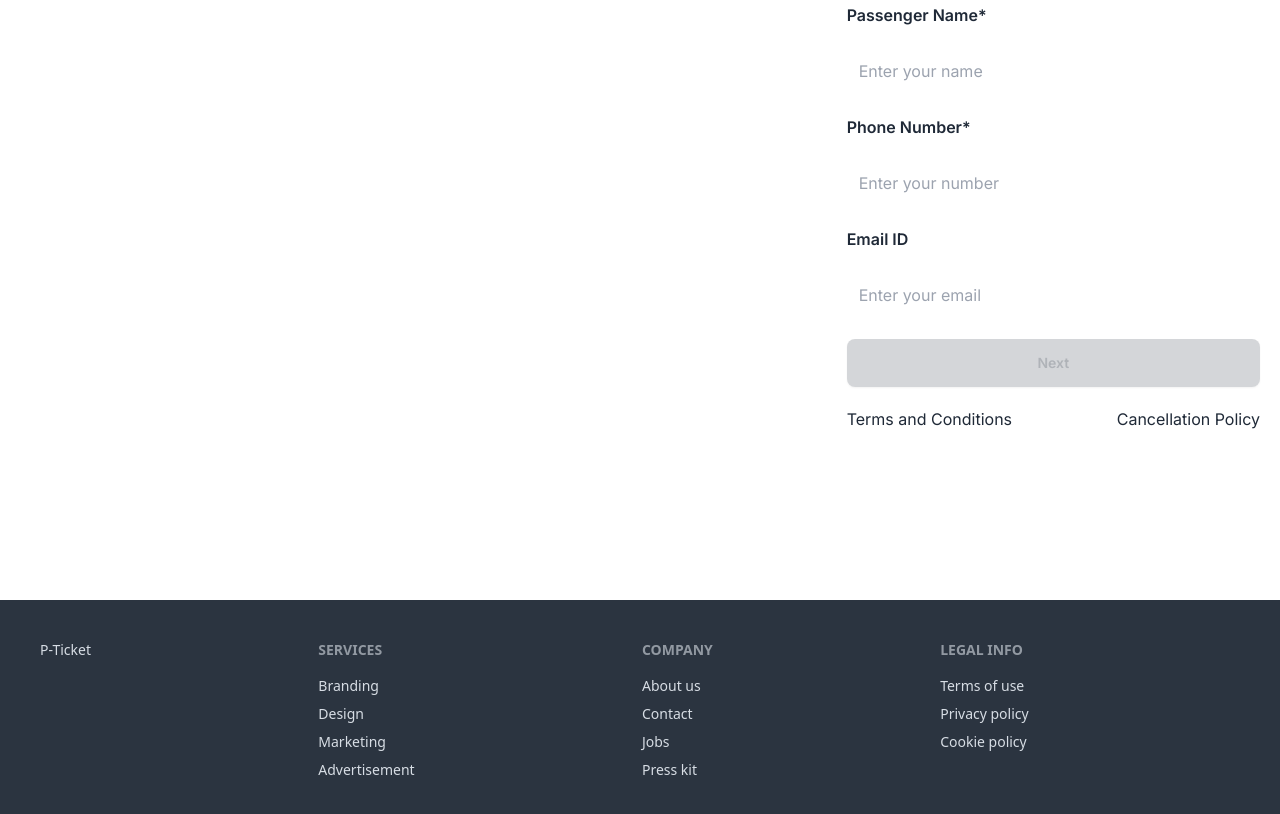
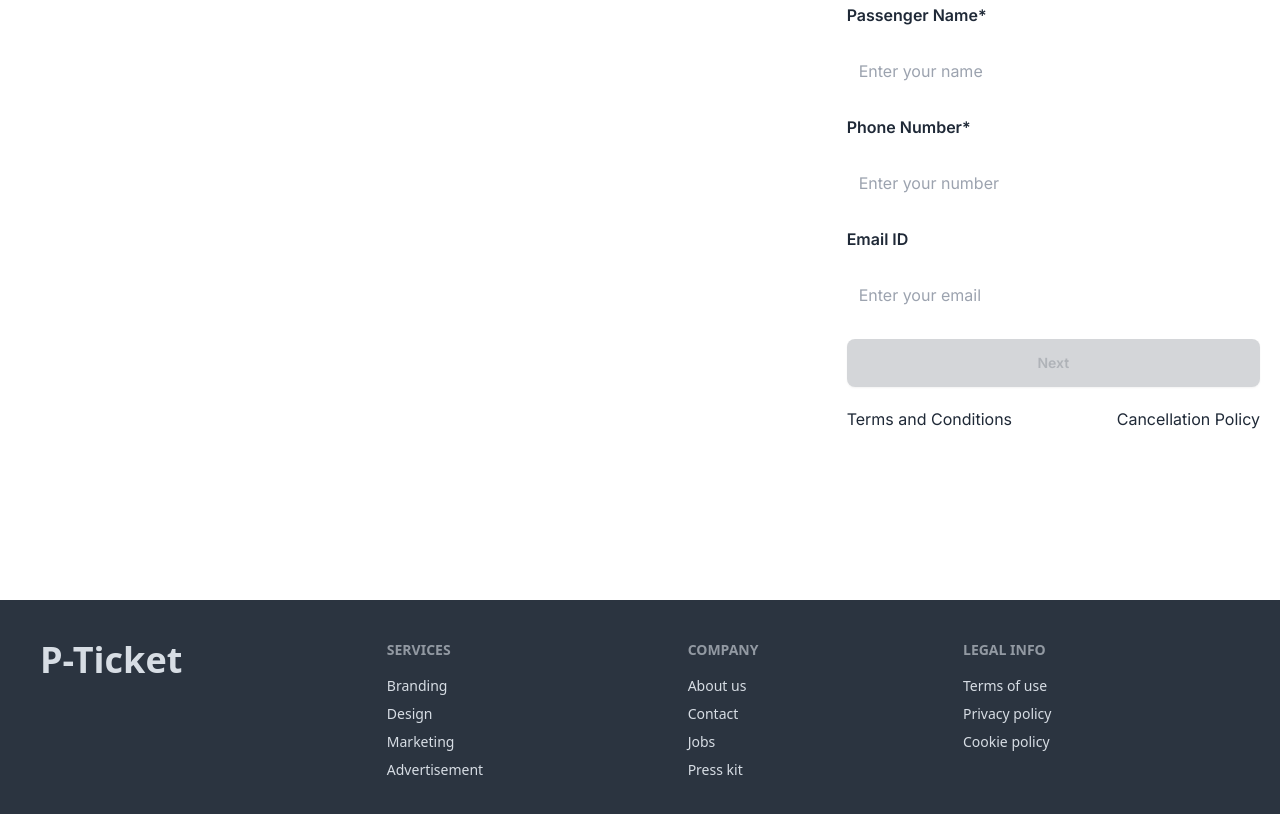
Before and after one commit to Asaduzzaman-Programmer/Asainment-5, a plain HTML site: page index.html in a window 1280 px wide. Shown: the part 2637-3451 px from the top of the page. Drawn offline with nearby package versions, Linux system fonts and the light colour scheme.

Commit message:
ticket-cus

```diff
--- a/index.html
+++ b/index.html
@@ -270,7 +270,7 @@
 
     <div class="footer-section p-10 bg-neutral">
       <footer class="footer text-neutral-content container mx-auto">
-            <h1>P-Ticket</h1>
+            <h1 class="text-4xl font-black">P-Ticket</h1>
             <nav>
               <h6 class="footer-title">Services</h6>
               <a class="link link-hover">Branding</a>
```
